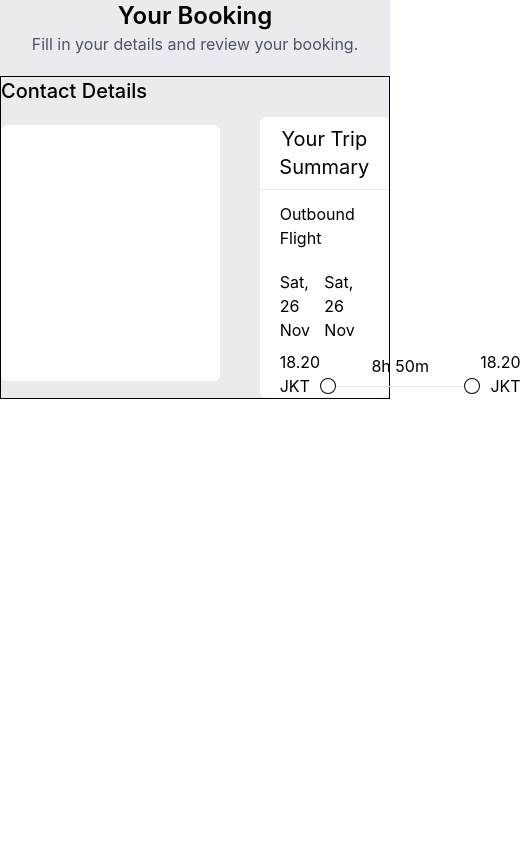
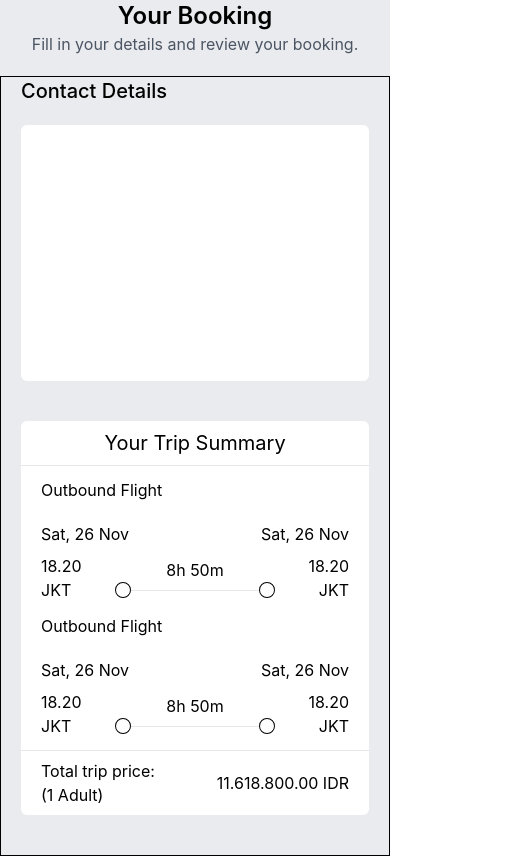
Before and after one commit to Andarios910/final-project, a React (Create React App) app: page / in a window 390 px wide. Shown: the whole page, 521 px wide, since content can reach past the window. Built offline with nearby package versions, Linux system fonts and the light colour scheme.

Commit message:
finish rightCard

```diff
--- /dev/null
+++ b/src/components/TransaksiComponent/LeftCard.jsx
@@ -0,0 +1,9 @@
+import React from 'react'
+
+export default function LeftCard() {
+    return (
+        <div>
+
+        </div>
+    )
+}
--- /dev/null
+++ b/src/components/TransaksiComponent/OutboundFlight.jsx
@@ -0,0 +1,31 @@
+import React from 'react'
+import { BsCircle } from 'react-icons/bs'
+
+export default function OutboundFlight() {
+    return (
+        <>
+            <div className='px-5 py-2 flex justify-between'>
+                        <p>Sat, 26 Nov</p>
+                        <p>Sat, 26 Nov</p>
+                    </div>
+                    <div className='flex justify-between items-center px-5'>
+                        <div className=''>
+                            <p>18.20</p>
+                            <p>JKT</p>
+                        </div>
+                        <div>
+                            <p className='text-center'>8h 50m</p>
+                            <div className='flex items-center'>
+                                <BsCircle/>
+                                <hr className='bg-blue-700 w-32 font-semibold'/>
+                                <BsCircle/>
+                            </div>
+                        </div>
+                        <div className='text-right'>
+                            <p>18.20</p>
+                            <p>JKT</p>
+                        </div>
+                    </div>
+        </>
+    )
+}
--- /dev/null
+++ b/src/components/TransaksiComponent/RightCard.jsx
@@ -0,0 +1,9 @@
+import React from 'react'
+
+export default function RightCard() {
+    return (
+        <div>
+
+        </div>
+    )
+}
--- a/src/pages/TransaksiPage.jsx
+++ b/src/pages/TransaksiPage.jsx
@@ -1,13 +1,13 @@
 import React from 'react'
-import { BsCircle } from 'react-icons/bs'
+import OutboundFlight from '../components/TransaksiComponent/OutboundFlight'
 
 export default function TransaksiPage() {
     return (
         <div className='h-full bg-[#e9ebee]'>
             <h1 className='font-semibold text-2xl text-center'>Your Booking</h1>
             <p className='text-center text-gray-600'>Fill in your details and review your booking.</p>
-            <div className='flex justify-between max-w-[1024px] mx-auto border border-black mt-5'>
-                <div className='w-4/6 mr-10'>
+            <div className='md:flex md:justify-between max-w-[1024px] mx-auto border border-black mt-5 pb-10 px-5 md:px-0'>
+                <div className='w-full md:w-4/6 mr-10'>
                     <div>
                         <h2 className='text-xl font-medium'>Contact Details</h2>
                         <div className='bg-white h-64 mt-5 rounded-md'>
@@ -15,33 +15,19 @@ export default function TransaksiPage() {
                         </div>
                     </div>
                 </div>
-                <div className='w-2/6 bg-white rounded-md mt-10'>
+                <div className='w-full md:w-2/6 bg-white rounded-md mt-10'>
                     <h2 className='text-center text-xl border-b py-2'>Your Trip Summary</h2>
                     <p className='px-5 py-3'>Outbound Flight</p>
-                    <div className='px-5 py-2 flex justify-between'>
-                        <p>Sat, 26 Nov</p>
-                        <p>Sat, 26 Nov</p>
-                    </div>
-                    <div className='flex justify-between items-center px-5'>
-                        <div className=''>
-                            <p>18.20</p>
-                            <p>JKT</p>
-                        </div>
-                        <div>
-                            <p className='text-center'>8h 50m</p>
-                            <div className='flex items-center'>
-                                <BsCircle/>
-                                <hr className='bg-blue-700 w-32 font-semibold'/>
-                                <BsCircle/>
-                            </div>
-                        </div>
-                        <div className='text-right'>
-                            <p>18.20</p>
-                            <p>JKT</p>
-                        </div>
+                    <OutboundFlight />
+                    <p className='px-5 py-3'>Outbound Flight</p>
+                    <OutboundFlight />
+                    <div className='flex justify-between items-center text-center text-md border-t py-2 mt-3 px-5'>
+                        <h2 className='text-left'>Total trip price: <br/> (1 Adult)</h2>
+                        <h2 className=''>11.618.800.00 IDR</h2>
                     </div>
                 </div>
             </div>
+
         </div>
     )
 }
```
